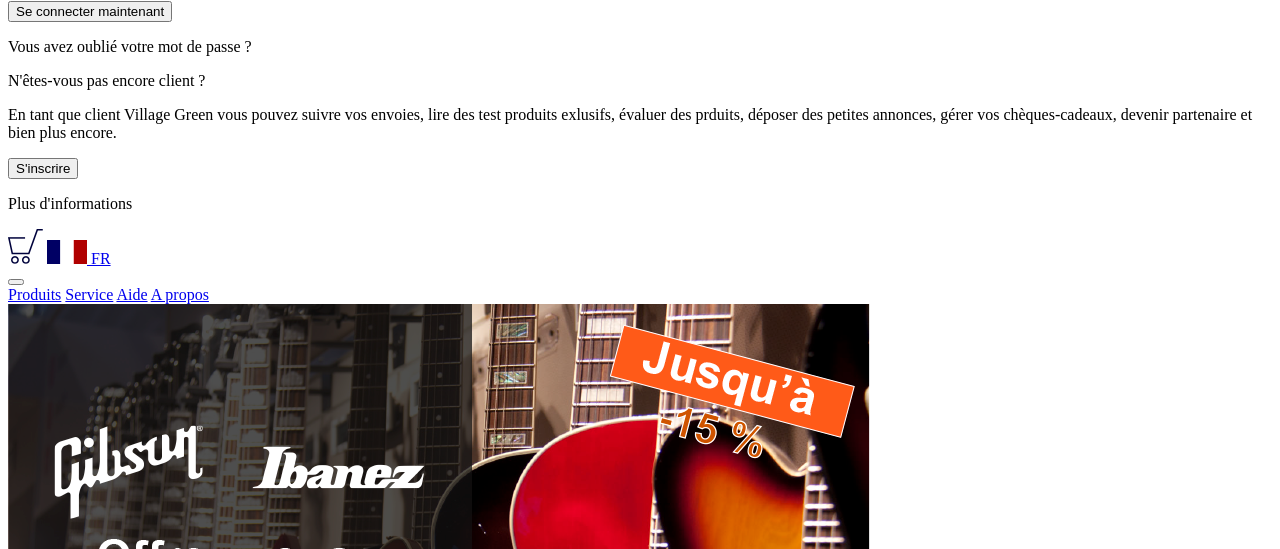
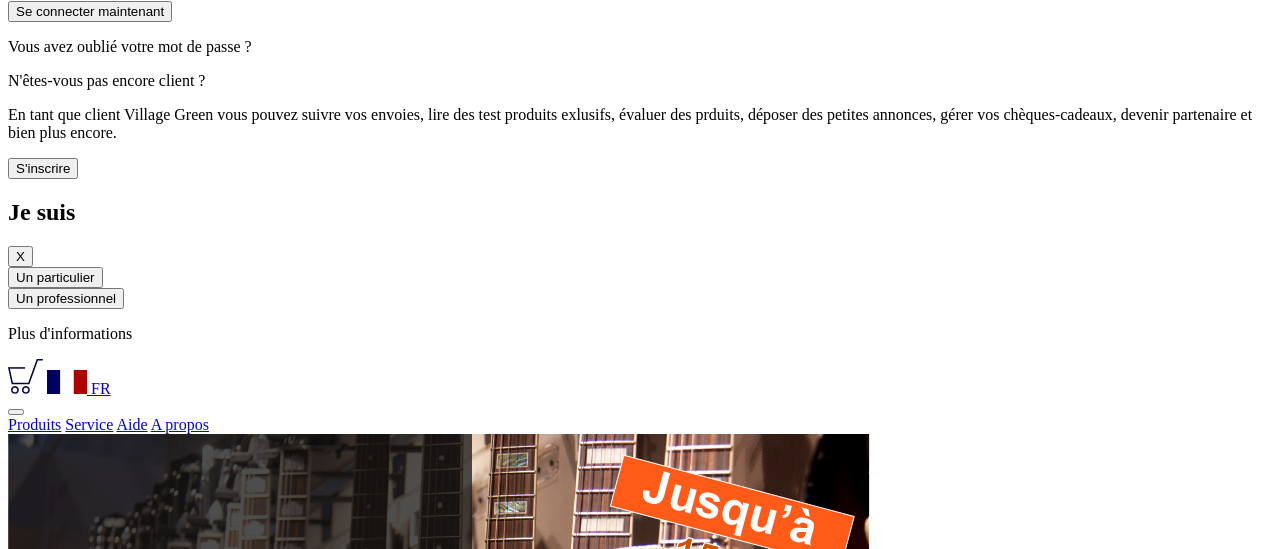
Before and after one commit to Bounar64/village-green, a Symfony app: template templates/home/home.html.twig in a window 1280 px wide. Shown: the part 363-912 px from the top of the page. Run offline with Twig, Linux system fonts and the light colour scheme; the template is opened without the code that fills it, so the values that code supplies are empty; some libraries are stand-ins or nearby versions.

Commit message:
ajout d'un modal choix part ou pro lors de l'inscription

```diff
--- a/assets/styles/_mixins.scss
+++ b/assets/styles/_mixins.scss
@@ -98,4 +98,5 @@
     background: $orange;
     background: linear-gradient(0deg, $orange 0%, rgba(164,77,0,1) 20%, rgba(222,104,0,1) 80%);
     border: none;
+    box-shadow: none;
 }
--- a/src/Controller/SecurityController.php
+++ b/src/Controller/SecurityController.php
@@ -59,10 +59,9 @@
         // last username entered by the user
         $lastUsername = $authenticationUtils->getLastUsername();
 
-        return $this->render('layouts/header_navigation.html.twig', [
+        return $this->render('security/login.html.twig', [
             'last_username' => $lastUsername,
-            'error' => $error
-        ]);
+            'error' => $error]);
     }
 
     /**
--- /dev/null
+++ b/templates/layouts/modal.html.twig
@@ -0,0 +1,25 @@
+<div class="modal fade p-0" id="modal">
+    <div class="modal-dialog">
+        <div class="modal-content">
+            <div class="row modal-header p-2 d-flex justify-content-between">
+                <div class="col-3 ml-5 title-modal">
+                   <h2 class="h5 m-0 p-0 text-center">Je suis</h2>
+                </div>
+                <div class="col-1 text-end">
+                    <button type="button btn btn-primary" class="btn-close" data-bs-dismiss="modal" aria-label="Close"><span>X</span></button>
+                </div>
+            </div>
+
+            <div class="modal-body">
+                <div class="row d-flex justifiy-content-around">
+                    <div class="col-6">
+                        <a href="{{ path('app_registration') }}"><button type="button" class="btn btn-primary w-100 align-items-center lh-1 button-modal">Un particulier</button></a>
+                    </div>
+                    <div class="col-6">
+                        <a href="#"><button type="button" class="btn btn-primary w-100 align-items-center lh-1 button-modal">Un professionnel</button></a>
+                    </div>
+                </div>
+            </div>
+        </div>
+    </div>
+</div>
--- a/templates/security/login.html.twig
+++ b/templates/security/login.html.twig
@@ -67,7 +67,8 @@
                 </p>
             </div>
             <div class="col">
-               <a href="{{ path('app_registration')}}"><button type="submit" class="btn btn-primary w-100 align-items-center lh-1">S'inscrire</button></a>
+               <a href="#"><button type="submit" class="btn btn-primary w-100 align-items-center lh-1" data-bs-toggle="modal" data-bs-target="#modal">S'inscrire</button></a>
+                {% include('/layouts/modal.html.twig') %} {# choix entre part et pro type modal#}
             </div>
         </div>
 
```
Also changed, not shown: assets/styles/app.scss (+27 -0 lines).
